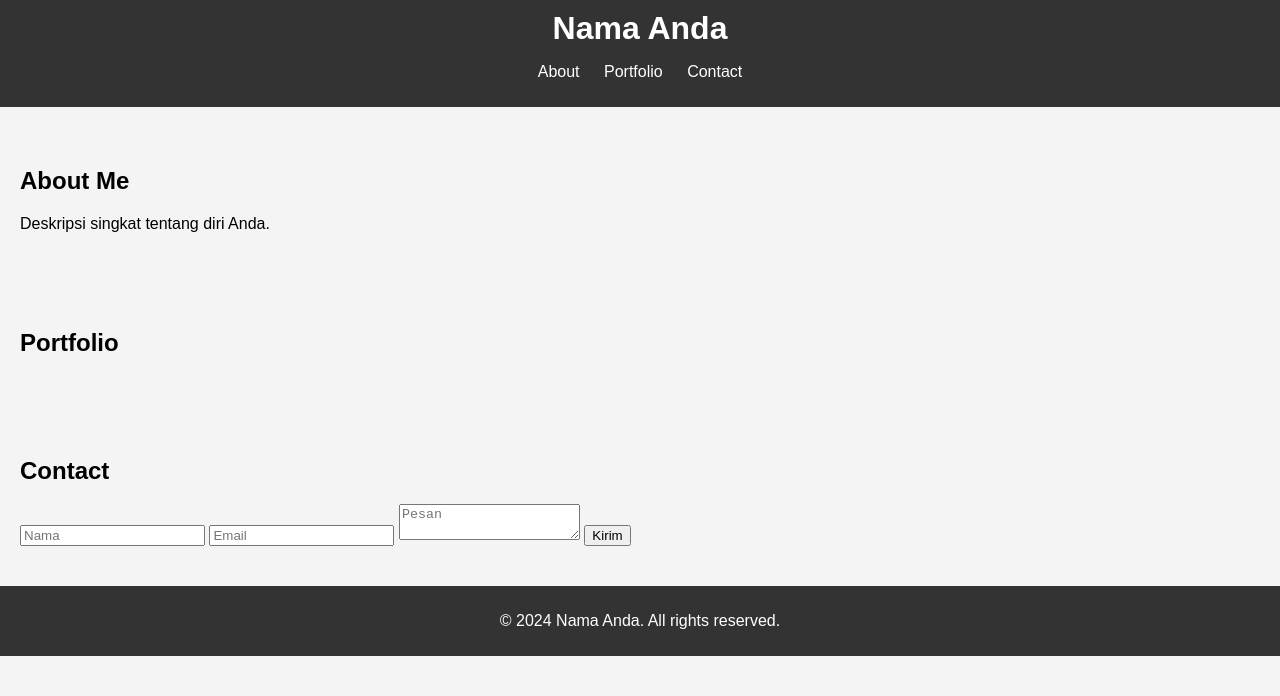
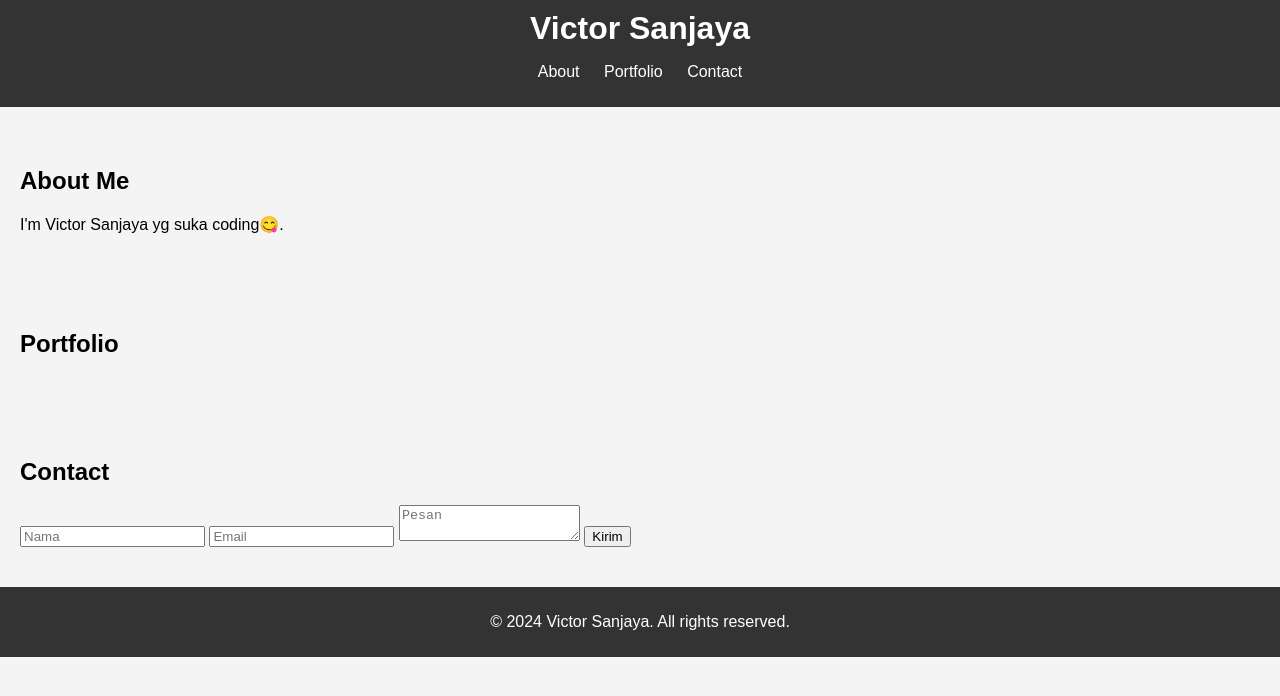
Before and after one commit to Jikosas/web-login-personal, a plain HTML site: page index.html in a window 1280 px wide. Drawn offline with Linux system fonts and the light colour scheme.

Commit message:
Update index.html

```diff
--- a/index.html
+++ b/index.html
@@ -8,7 +8,7 @@
 </head>
 <body>
     <header>
-        <h1>Nama Anda</h1>
+        <h1>Victor Sanjaya</h1>
         <nav>
             <ul>
                 <li><a href="#about">About</a></li>
@@ -19,7 +19,7 @@
     </header>
     <section id="about">
         <h2>About Me</h2>
-        <p>Deskripsi singkat tentang diri Anda.</p>
+        <p>I'm Victor Sanjaya yg suka coding😋.</p>
     </section>
     <section id="portfolio">
         <h2>Portfolio</h2>
@@ -37,7 +37,7 @@
         </form>
     </section>
     <footer>
-        <p>© 2024 Nama Anda. All rights reserved.</p>
+        <p>© 2024 Victor Sanjaya. All rights reserved.</p>
     </footer>
     <script src="script.js"></script>
 </body>
```
